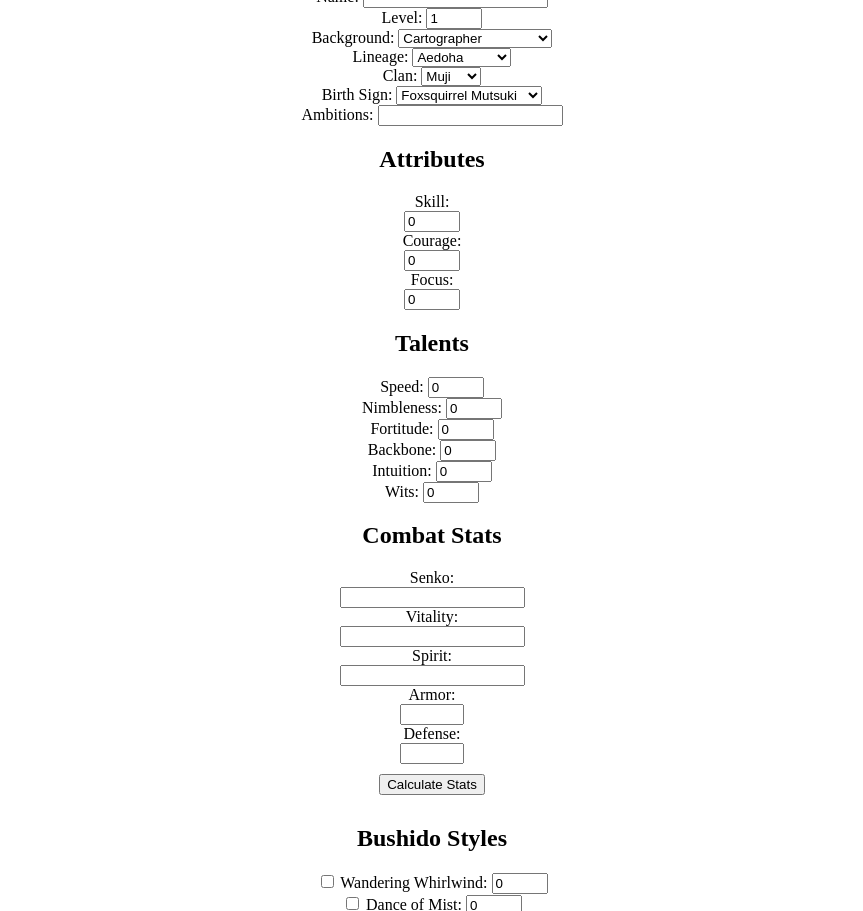
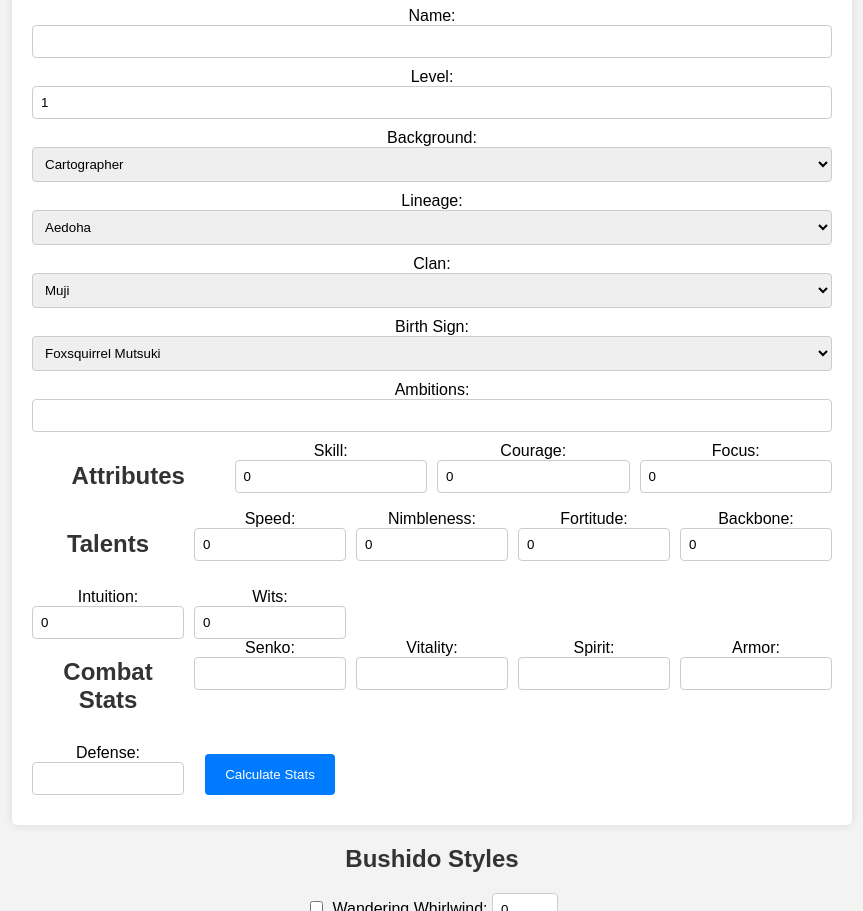
Before and after one commit to RealmRiftGames/RealmRiftGames-Website-Code, a plain HTML site: page Character Sheet.html in a window 1280 px wide. Shown: the part 93-1004 px from the top of the page, without its empty margins (208-1071 px from the left). Drawn offline with Linux system fonts and the light colour scheme.

Commit message:
added CSS and Java

```diff
--- a/index.html
+++ b/Character Sheet.html
@@ -4,6 +4,7 @@
     <meta charset="UTF-8">
     <meta name="viewport" content="width=device-width, initial-scale=1.0">
     <title>Character Creator</title>
+    <link rel="stylesheet" href="styles.css">
 </head>
 <body>
     <div class="container">
@@ -390,6 +391,24 @@
                 trainingCount--;
             }
         }
+
+        function saveCharacter() {
+    var name = document.getElementById("name").value;
+    var level = parseInt(document.getElementById("level").value);
+    var background = document.getElementById("background").value;
+    var lineage = document.getElementById("lineage").value;
+    var clan = document.getElementById("clan").value;
+    var birthSign = document.getElementById("birth-sign").value;
+    var ambitions = document.getElementById("ambitions").value;
+
+    if (name === "" || level === "" || background === "" || lineage === "" || clan === "" || birthSign === "" || ambitions === "") {
+        alert("Please fill in all required fields.");
+        return;
+    }
+
+    // Implement saving functionality here
+    alert("Character saved!"); // Placeholder for demonstration
+}
     </script>
 
 </body>
--- /dev/null
+++ b/styles.css
@@ -0,0 +1,65 @@
+/* styles.css */
+
+/* General styling */
+body {
+    font-family: Arial, sans-serif;
+    background-color: #f3f3f3;
+    margin: 0;
+    padding: 0;
+}
+
+.container {
+    max-width: 800px;
+    margin: 0 auto;
+    background-color: #fff;
+    padding: 20px;
+    border-radius: 5px;
+    box-shadow: 0 0 10px rgba(0, 0, 0, 0.1);
+}
+
+h1, h2 {
+    color: #333;
+}
+
+.input-group {
+    margin-bottom: 10px;
+}
+
+/* Form styling */
+input[type="text"],
+input[type="number"],
+select,
+textarea {
+    width: 100%;
+    padding: 8px;
+    border: 1px solid #ccc;
+    border-radius: 4px;
+    box-sizing: border-box;
+}
+
+button {
+    background-color: #007bff;
+    color: #fff;
+    border: none;
+    padding: 10px 20px;
+    cursor: pointer;
+    border-radius: 4px;
+}
+
+button:hover {
+    background-color: #0056b3;
+}
+
+/* Grid layout for talents and attributes */
+.attributes,
+.talents,
+.combat-stats {
+    display: grid;
+    grid-template-columns: repeat(auto-fit, minmax(150px, 1fr));
+    grid-gap: 10px;
+}
+
+/* Styling for checkboxes and labels */
+input[type="checkbox"] {
+    margin-right: 5px;
+}
```
